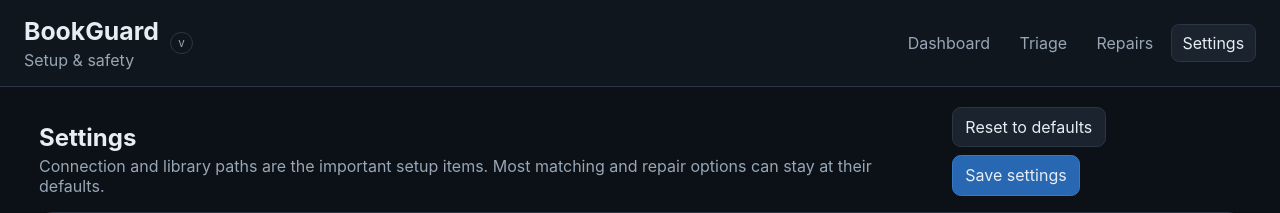
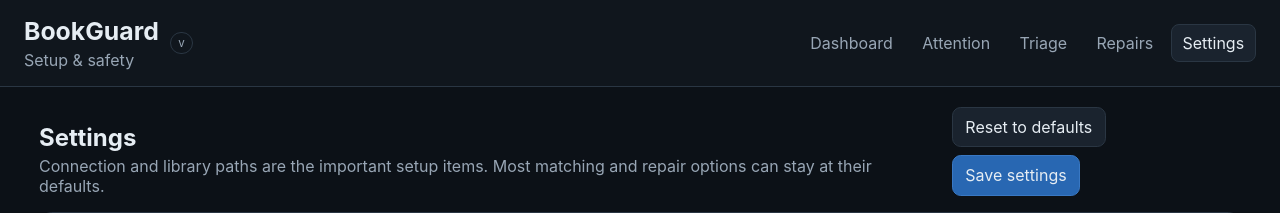
Before and after one commit to foobarbigtime/bookguard, a Python web app: template templates/settings.html in a window 1280 px wide. Shown: the top 213 px of the page. Run offline with Jinja, Linux system fonts and the light colour scheme; the template is opened without the code that fills it, so the values that code supplies are empty.

Commit message:
Add Attention navigation

```diff
--- a/templates/settings.html
+++ b/templates/settings.html
@@ -14,6 +14,7 @@
     </div>
     <nav class="topnav">
       <a class="nav-link" href="/">Dashboard</a>
+      <a class="nav-link" href="/attention">Attention</a>
       <a class="nav-link" href="/triage">Triage</a>
       <a class="nav-link" href="/repairs">Repairs</a>
       <a class="nav-link active" href="/settings">Settings</a>
```
